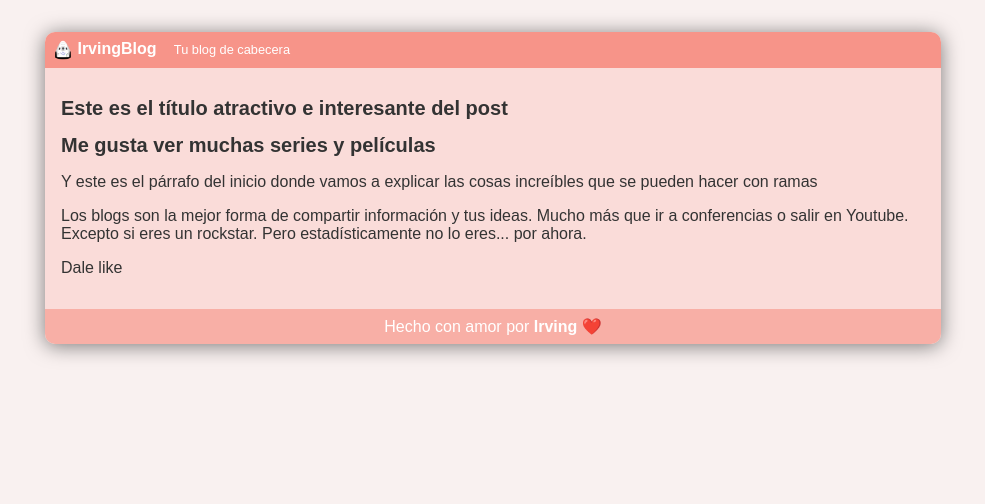
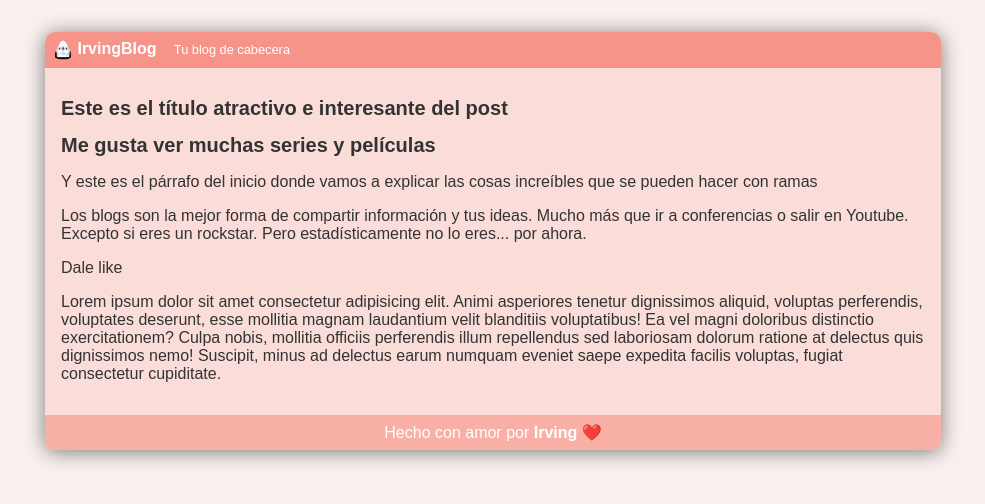
Before and after one commit to MauriGoizS/hyperblog-pirateado, a plain HTML site: page index.html in a window 1280 px wide. Shown: the whole page, without its empty margins (147-1132 px from the left). Drawn offline with Linux system fonts and the light colour scheme.

Commit message:
addign more example text paragraph

```diff
--- a/index.html
+++ b/index.html
@@ -20,6 +20,10 @@
             <p>Y este es el p&aacute;rrafo del inicio donde vamos a explicar las cosas incre&iacute;bles que se pueden hacer con ramas</p>
             <p>Los blogs son la mejor forma de compartir información y tus ideas. Mucho m&aacute;s que ir a conferencias o salir en Youtube. Excepto si eres un rockstar. Pero estadísticamente no lo eres... por ahora.</p>
             <p>Dale like</p>
+            <p>
+                Lorem ipsum dolor sit amet consectetur adipisicing elit. Animi asperiores tenetur dignissimos aliquid, voluptas perferendis, voluptates deserunt, esse mollitia magnam laudantium velit blanditiis voluptatibus! Ea vel magni doloribus distinctio exercitationem?
+                Culpa nobis, mollitia officiis perferendis illum repellendus sed laboriosam dolorum ratione at delectus quis dignissimos nemo! Suscipit, minus ad delectus earum numquam eveniet saepe expedita facilis voluptas, fugiat consectetur cupiditate.
+            </p>
         </div>
         <div id="footer">
             Hecho con amor por <b>Irving</b> ❤️
```
